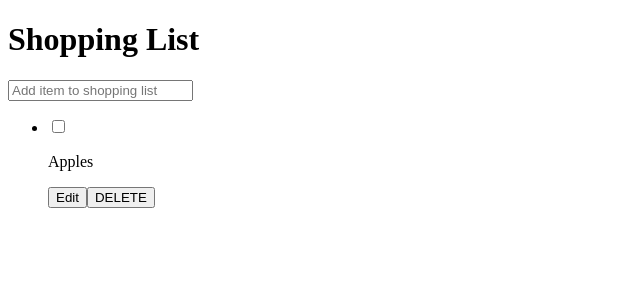
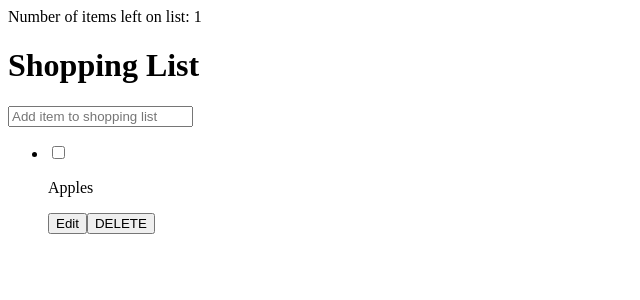
Before and after one commit to Sam-Melius/Shopping-enhanced, a React app: page / in a window 1280 px wide. Shown: the top 300 px of the page, without its empty margins (0-640 px from the left). Built offline with nearby package versions, Linux system fonts and the light colour scheme.

Commit message:
created header

```diff
--- a/src/App.jsx
+++ b/src/App.jsx
@@ -1,3 +1,4 @@
+import Header from "./components/Header/Header";
 import ItemProvider from "./context/ItemProvider";
 import List from "./views/Shopping/List";
 
@@ -5,6 +6,7 @@ export default function App() {
   return (
     <>
     <ItemProvider>
+      <Header />
     <List />
     </ItemProvider>
     </>
--- /dev/null
+++ b/src/components/Header/Header.jsx
@@ -0,0 +1,8 @@
+import { useItems } from "../../context/ItemProvider";
+
+export default function Header() {
+    const { items } = useItems();
+  return (
+    <div>Number of items left on list: {items.length}</div>
+  )
+}
```
